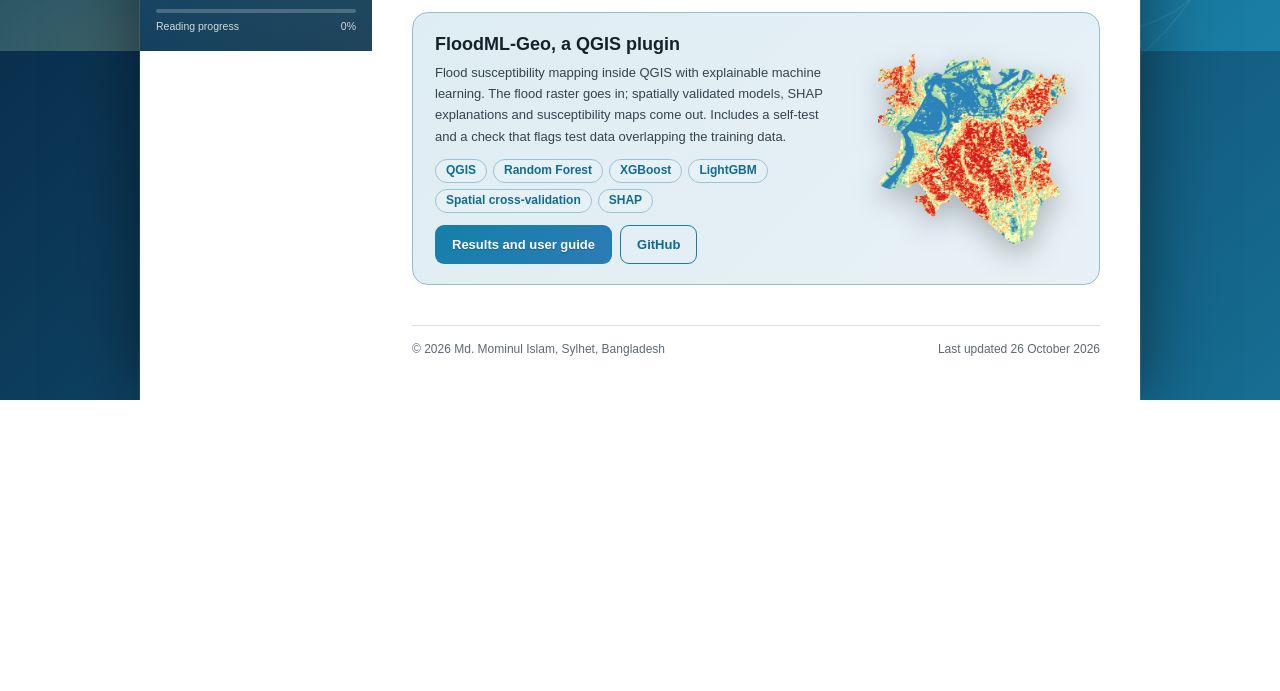
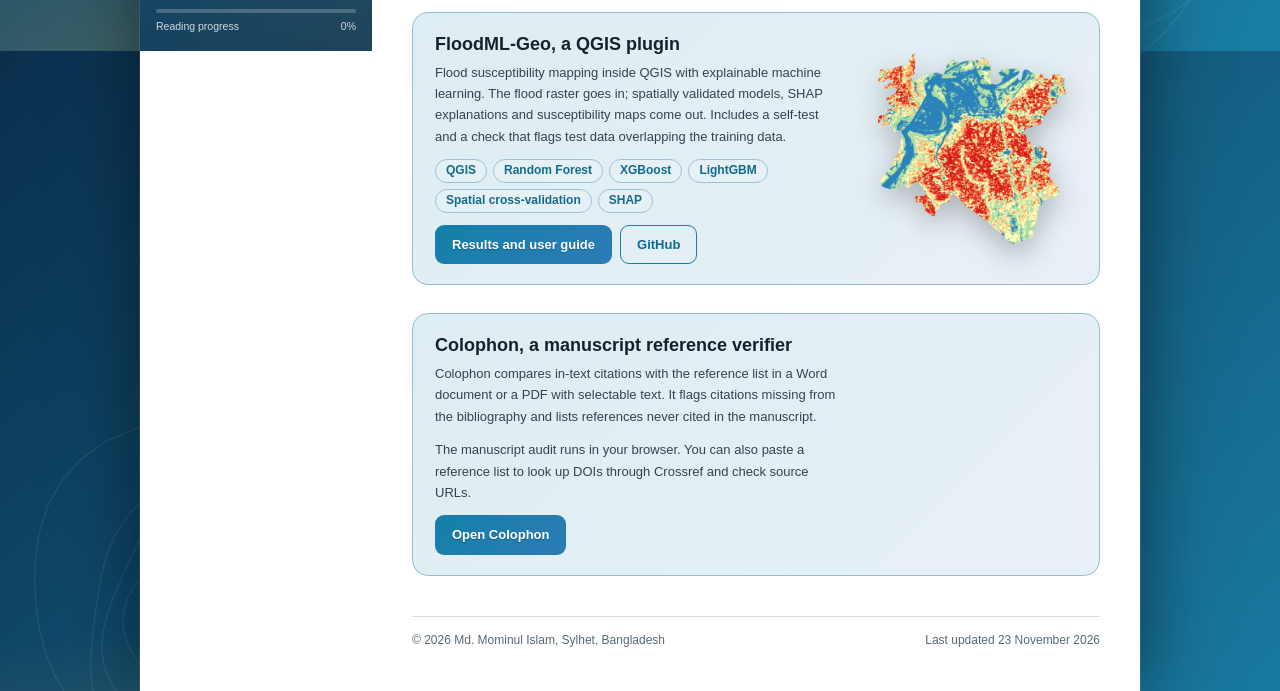
Before and after one commit to mominul58/mominul58.github.io, a plain HTML site: page projects.html in a window 1280 px wide. Shown: the part 749-1440 px from the top of the page. Before the commit the page ends 1149 px from the top, so only its background shows below. Drawn offline with Linux system fonts and the light colour scheme.

Commit message:
Add Colophon manuscript reference verifier to research software

```diff
--- a/projects.html
+++ b/projects.html
@@ -295,6 +295,7 @@ details.review[open] .review-list{animation:drop .45s var(--ease);}
 .soft{margin-top:28px; display:grid; grid-template-columns:minmax(0,1fr) 210px; gap:24px; align-items:center; border-radius:16px; padding:20px 22px; color:var(--ink);
   background:linear-gradient(135deg, color-mix(in srgb, var(--teal) 14%, var(--card)), color-mix(in srgb, var(--sky) 11%, var(--card))); border:1px solid color-mix(in srgb, var(--teal) 35%, var(--line)); transition:transform .4s var(--ease), box-shadow .4s;}
 .soft:hover{transform:translateY(-4px); box-shadow:0 20px 30px -20px var(--teal);}
+.soft > :only-child{grid-column:1 / -1;}
 .soft h3{font-size:18px; margin-bottom:6px;}
 .soft p{color:var(--ink-2); font-size:13px; margin-bottom:12px; max-width:56ch;}
 .soft .links{display:flex; flex-wrap:wrap; gap:8px;}
@@ -576,9 +577,19 @@ body.viewer-open{overflow:hidden;}
           </div>
           <div class="map"><img src="assets/floodml_map.png" alt="Flood susceptibility class map produced with FloodML-Geo" loading="lazy" onerror="this.closest('.map').style.display='none'"></div>
         </div>
+        <article class="soft rv" id="colophon">
+          <div>
+            <h3>Colophon, a manuscript reference verifier</h3>
+            <p>Colophon compares in-text citations with the reference list in a Word document or a PDF with selectable text. It flags citations missing from the bibliography and lists references never cited in the manuscript.</p>
+            <p>The manuscript audit runs in your browser. You can also paste a reference list to look up DOIs through Crossref and check source URLs.</p>
+            <div class="links">
+              <a class="btn primary" href="https://colophoncheck.netlify.app/" target="_blank" rel="noopener">Open Colophon</a>
+            </div>
+          </div>
+        </article>
       </section><footer>
           <span>© <span id="year"></span> Md. Mominul Islam, Sylhet, Bangladesh</span>
-          <span>Last updated 26 October 2026</span>
+          <span>Last updated 23 November 2026</span>
         </footer></main>
   </div>
 </div>
```
